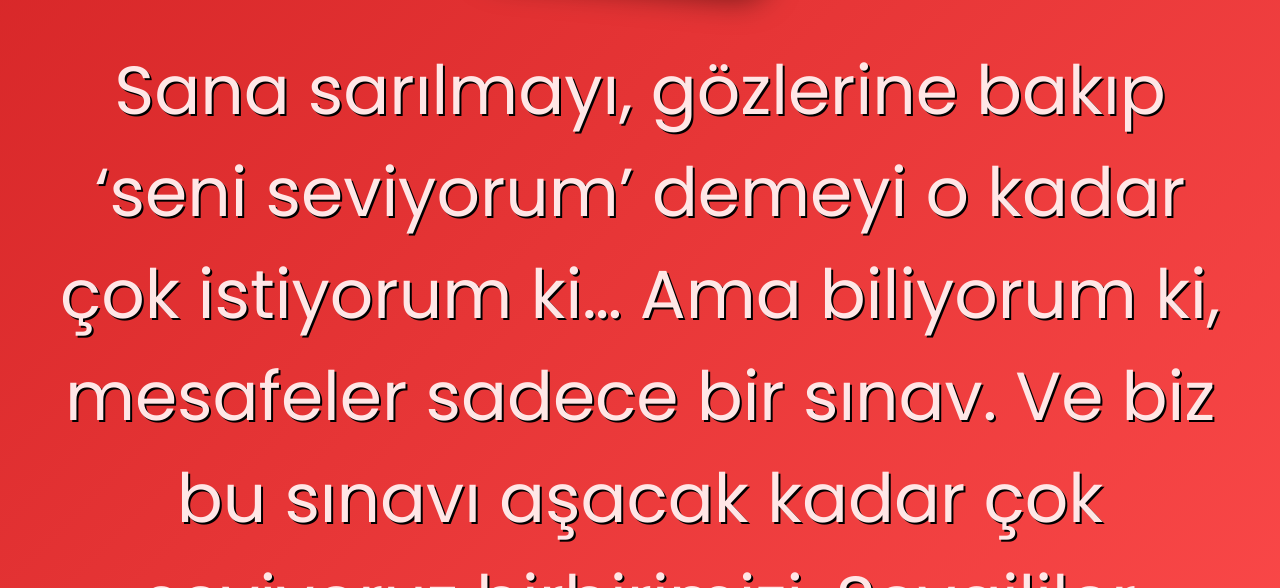
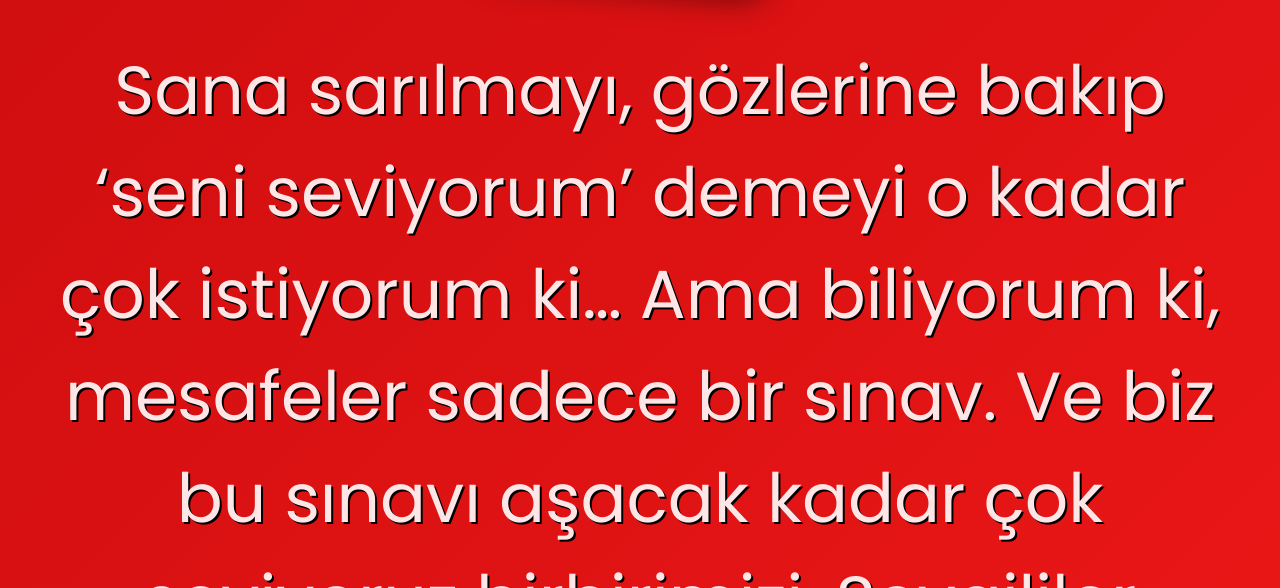
Before and after one commit to oguzhangol/sevgililergunu, a plain HTML site: page index.html in a window 1280 px wide. Shown: the part 2212-2800 px from the top of the page. Drawn offline with Linux system fonts and the light colour scheme.

Commit message:
Update index.html

```diff
--- a/index.html
+++ b/index.html
@@ -9,7 +9,7 @@
         body {
             margin: 0;
             padding: 0;
-            background: linear-gradient(135deg, #b30407, #ff4d4d);
+            background: linear-gradient(135deg, #b30407, #EF1818);
             color: #fff;
             font-family: 'Poppins', sans-serif;
             min-height: 100vh;
```
